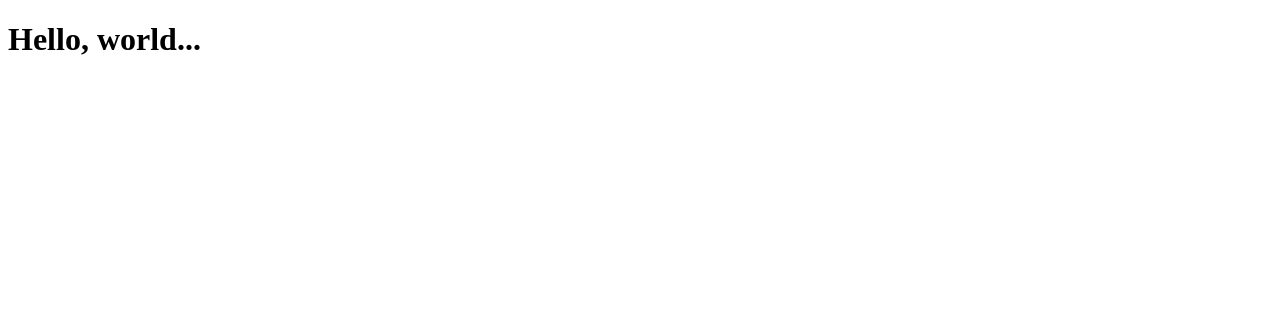
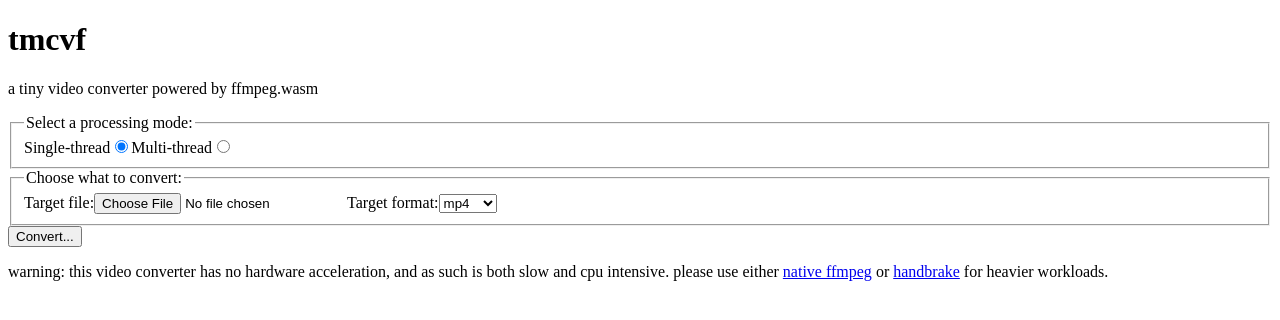
Before and after one commit to ext4cats/tmcvf, a React (Vite) app: page / in a window 1280 px wide. Shown: the top 320 px of the page. Built offline with nearby package versions, Linux system fonts and the light colour scheme.

Commit message:
sketch out initial layout

```diff
--- a/src/app.tsx
+++ b/src/app.tsx
@@ -1,3 +1,54 @@
 export default function App() {
-  return <h1>Hello, world...</h1>;
+  return (
+    <div>
+      <header>
+        <h1>tmcvf</h1>
+        <p>a tiny video converter powered by ffmpeg.wasm</p>
+      </header>
+      <main>
+        <form>
+          <fieldset>
+            <legend>Select a processing mode:</legend>
+            <label htmlFor="single-thread">Single-thread</label>
+            <input
+              type="radio"
+              name="processing-mode"
+              id="single-thread"
+              value="single-thread"
+              defaultChecked
+            />
+            <label htmlFor="multi-thread">Multi-thread</label>
+            <input
+              type="radio"
+              name="processing-mode"
+              id="multi-thread"
+              value="multi-thread"
+            />
+          </fieldset>
+          <fieldset>
+            <legend>Choose what to convert:</legend>
+            <label htmlFor="target-file">Target file:</label>
+            <input type="file" name="target-file" id="target-file" />
+            <label htmlFor="target-format">Target format:</label>
+            <select name="target-format" id="target-format">
+              <option value="mp4">mp4</option>
+              <option value="webm">webm</option>
+              <option value="avi">avi</option>
+              <option value="mkv">mkv</option>
+              <option value="mov">mov</option>
+            </select>
+          </fieldset>
+          <button type="submit">Convert...</button>
+        </form>
+      </main>
+      <footer>
+        <p>
+          warning: this video converter has no hardware acceleration, and as
+          such is both slow and cpu intensive. please use either{' '}
+          <a href="https://www.ffmpeg.org/download.html">native ffmpeg</a> or{' '}
+          <a href="https://handbrake.fr/">handbrake</a> for heavier workloads.
+        </p>
+      </footer>
+    </div>
+  );
 }
```
